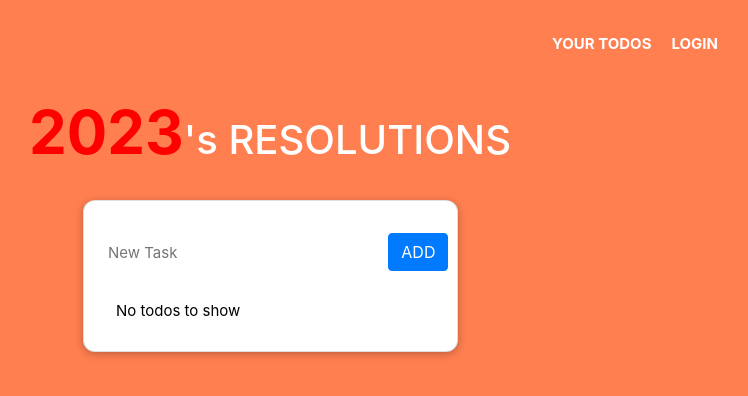
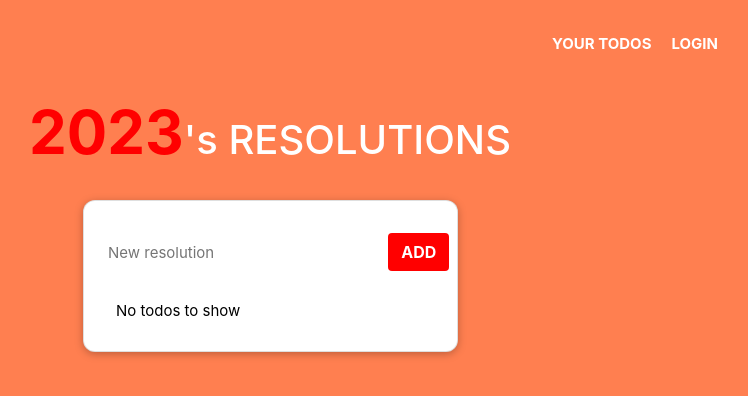
Before and after one commit to huyviet1995/todolist-vue, a Vue app: page / in a window 1280 px wide. Shown: the top 396 px of the page, without its empty margins (370-1118 px from the left). Built offline with nearby package versions, Linux system fonts and the light colour scheme; sample sign-in values are in the browser's storage.

Commit message:
Adding a placeholder for the box and then style the button

```diff
--- a/src/pages/HomePage.vue
+++ b/src/pages/HomePage.vue
@@ -11,12 +11,12 @@
           <input
             class="px-2"
             type="text"
-            placeholder="New Task"
+            placeholder="New resolution"
             v-model.trim="inputValue"
           />
         </div>
         <div class="col-sm-2 px-0">
-          <button @click="addTodo" class="btn btn-primary">ADD</button>
+          <button @click="addTodo" class="btn">ADD</button>
         </div>
       </div>
       <todo-list></todo-list>
@@ -54,6 +54,12 @@ h1 {
   text-align: center;
 }
 
+.btn {
+  background-color: red;
+  color: white;
+  font-weight: bold;
+}
+
 .text-emphasis {
   font-size: 60px;
   color: red;
```
